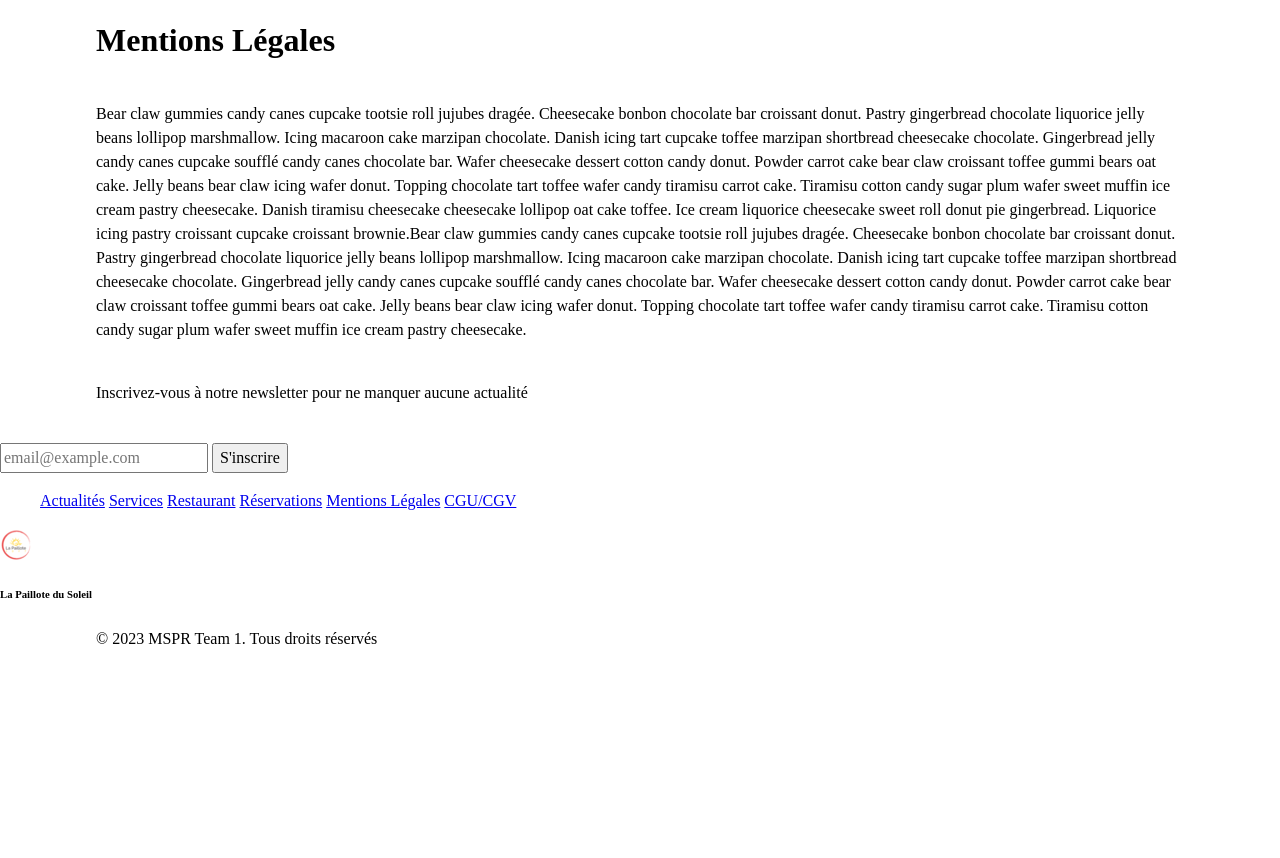
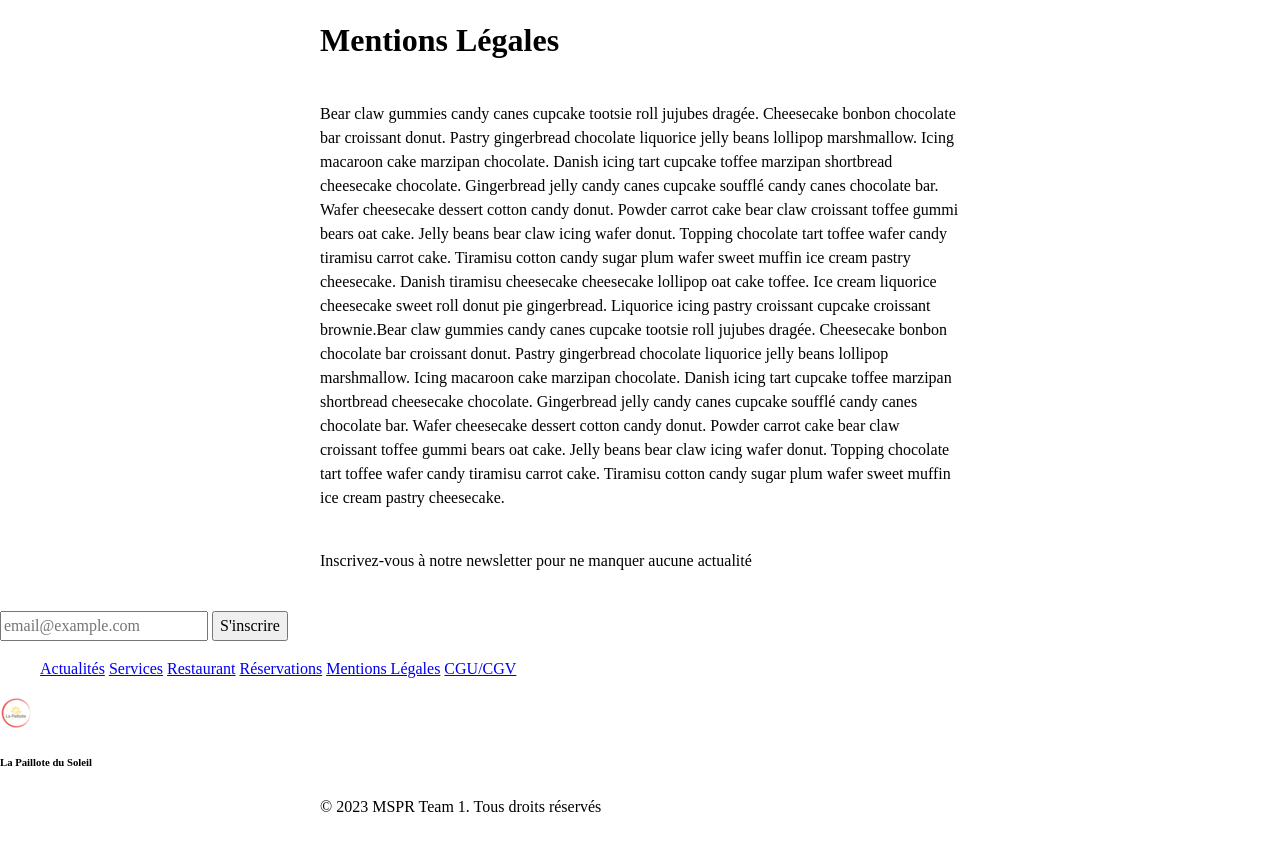
Before and after one commit to HaniLeb/main, a Symfony app: template templates/mentions_legales/index.html.twig in a window 1280 px wide. Shown: the part 168-1026 px from the top of the page. Before the commit the page ends 812 px from the top, so only its background shows below. Run offline with Twig, Linux system fonts and the light colour scheme; the template is opened without the code that fills it, so the values that code supplies are empty; some libraries are stand-ins or nearby versions.

Commit message:
cgu/mentions breakpoint desktop

```diff
--- a/public/styles/cgu_mentions.css
+++ b/public/styles/cgu_mentions.css
@@ -10,3 +10,12 @@ h1, p{
         padding-bottom: 3%;
     }
 }
+
+@media screen and (min-width: 1000px) {
+
+    h1, p{
+        width: 50%;
+        margin: 0 auto;
+        padding-bottom: 3%;
+    }
+}
```
